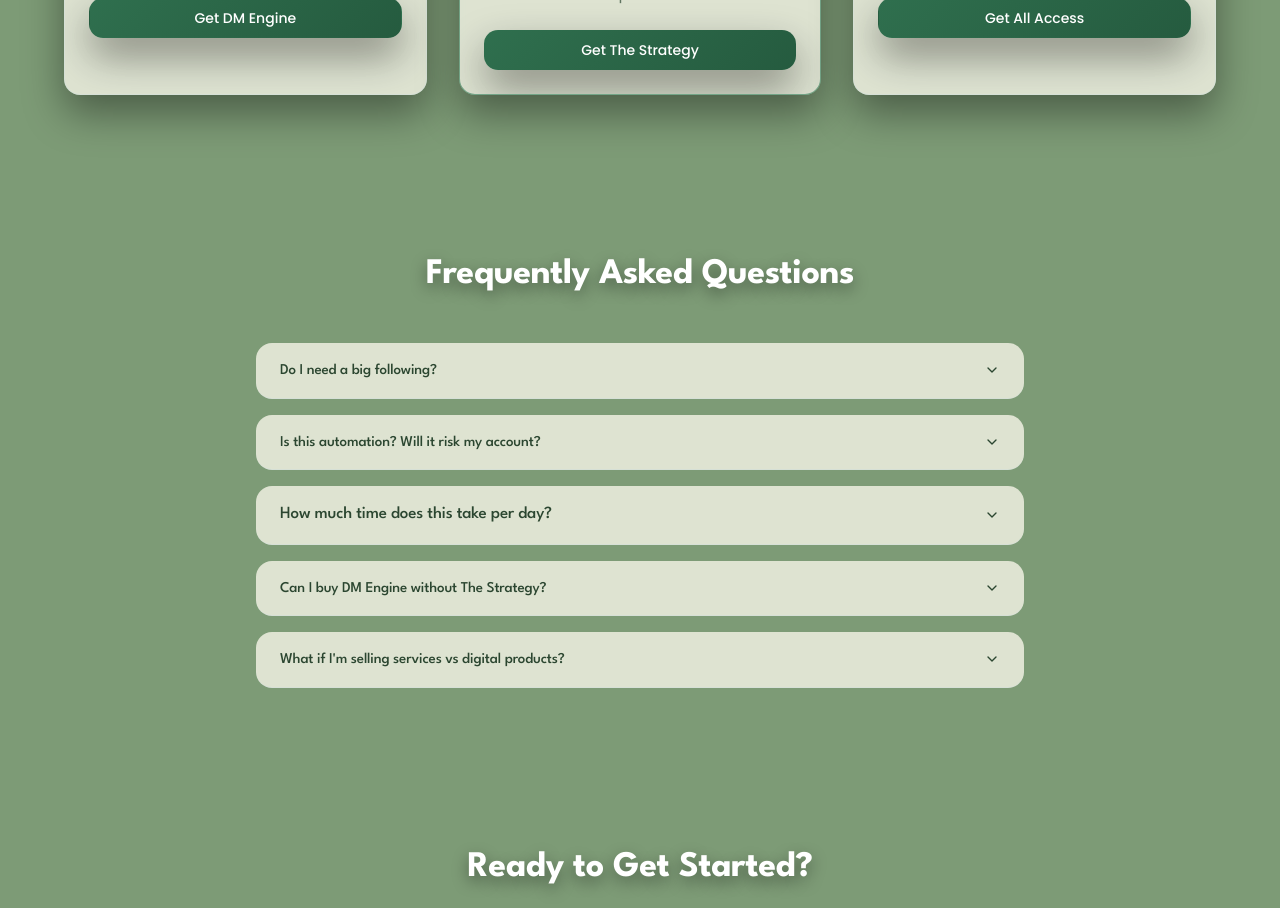
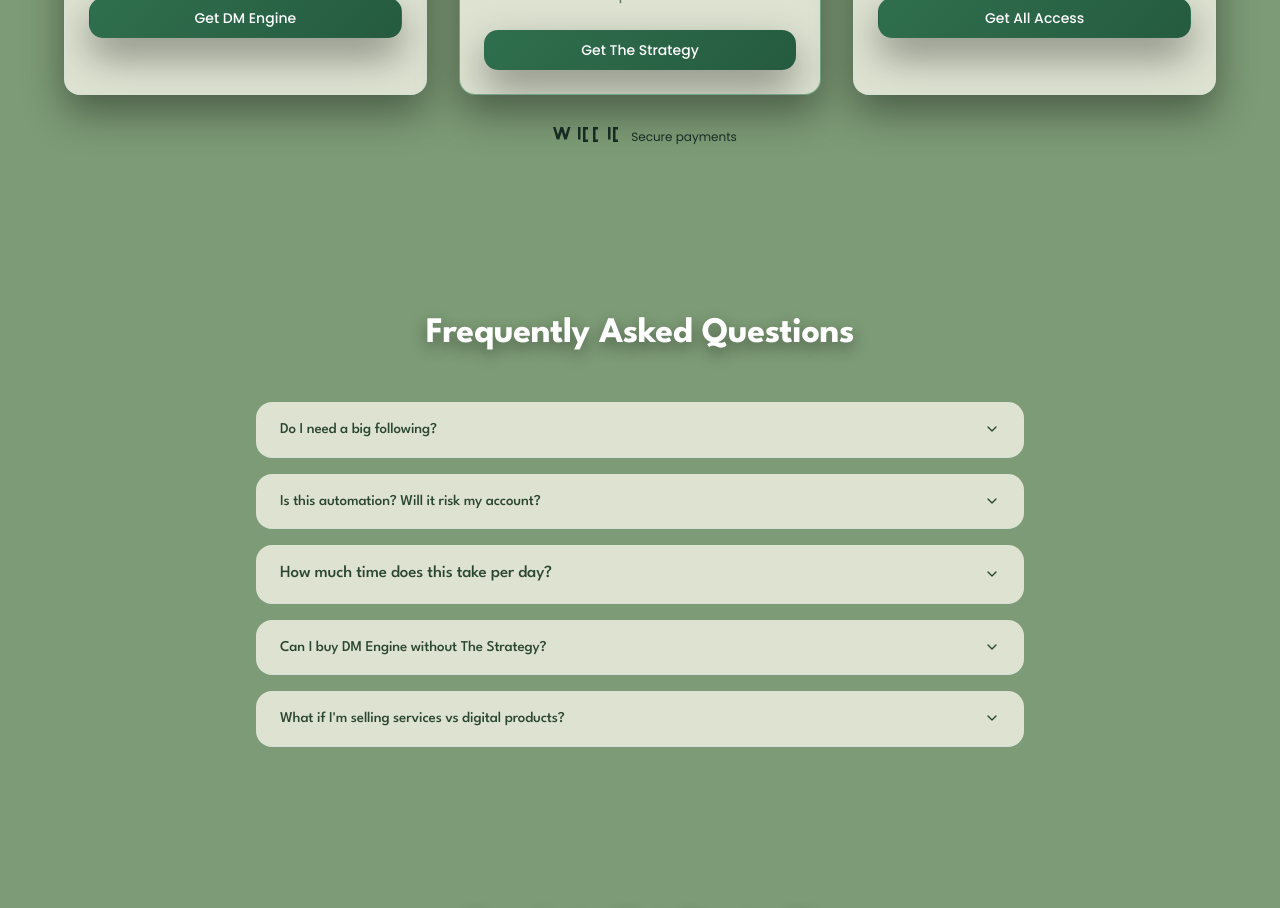
Before and after one commit to gmajors1326/strategies-tool-funnel, a Next.js app: page / in a window 1280 px wide. Shown: the part 3260-4168 px from the top of the page. Built offline with nearby package versions, Linux system fonts and the light colour scheme.

Commit message:
Add Stripe security badge under pricing plans

```diff
--- a/app/page.tsx
+++ b/app/page.tsx
@@ -122,6 +122,24 @@ export default function HomePage() {
             planId="all_access"
             highlight={false}
           />
+        </div>
+        <div className="mt-8 text-center">
+          <a
+            href="https://stripe.com"
+            target="_blank"
+            rel="noopener noreferrer"
+            className="inline-flex items-center gap-2 text-sm text-muted-foreground hover:text-foreground transition-colors"
+          >
+            <svg className="w-20 h-5" viewBox="0 0 113 32" fill="none" xmlns="http://www.w3.org/2000/svg">
+              <path d="M32.5 0L28.5 12.5L24.5 0H20.5L16.5 12.5L12.5 0H8.5L14.5 20H18.5L22.5 7.5L26.5 20H30.5L36.5 0H32.5Z" fill="currentColor"/>
+              <path d="M48.5 0V20H52.5V0H48.5Z" fill="currentColor"/>
+              <path d="M64.5 0V4H60.5V20H64.5V24H56.5V0H64.5Z" fill="currentColor"/>
+              <path d="M80.5 0V4H76.5V20H80.5V24H72.5V0H80.5Z" fill="currentColor"/>
+              <path d="M96.5 0V20H100.5V0H96.5Z" fill="currentColor"/>
+              <path d="M112.5 0V4H108.5V20H112.5V24H104.5V0H112.5Z" fill="currentColor"/>
+            </svg>
+            <span className="text-xs">Secure payments</span>
+          </a>
         </div>
       </section>
 
```
